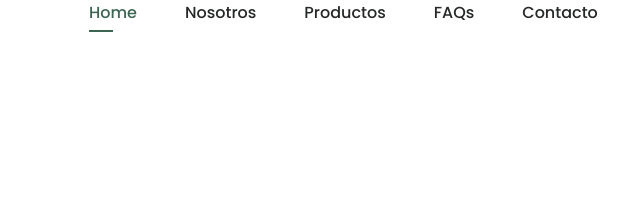
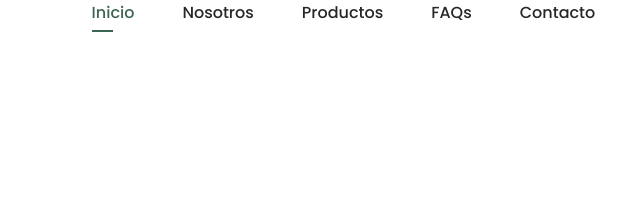
Before and after one commit to 2020mars/Dragonfly, a plain HTML site: page index.html in a window 1280 px wide. Shown: the top 205 px of the page, 350-990 px from the left. Drawn offline with nearby package versions, Linux system fonts and the light colour scheme.

Commit message:
Inicio por Home

```diff
--- a/index.html
+++ b/index.html
@@ -22,7 +22,7 @@
                 <div class="nav__menu" id="nav-menu">
                     <ul class="nav__list">
                        <li class="nav__item">
-                           <a href="#home" class="nav__link active-link">Home</a>
+                           <a href="#home" class="nav__link active-link">Inicio</a>
                        </li>
                        <li class="nav__item">
                         <a href="#nosotros" class="nav__link">Nosotros</a>
```
